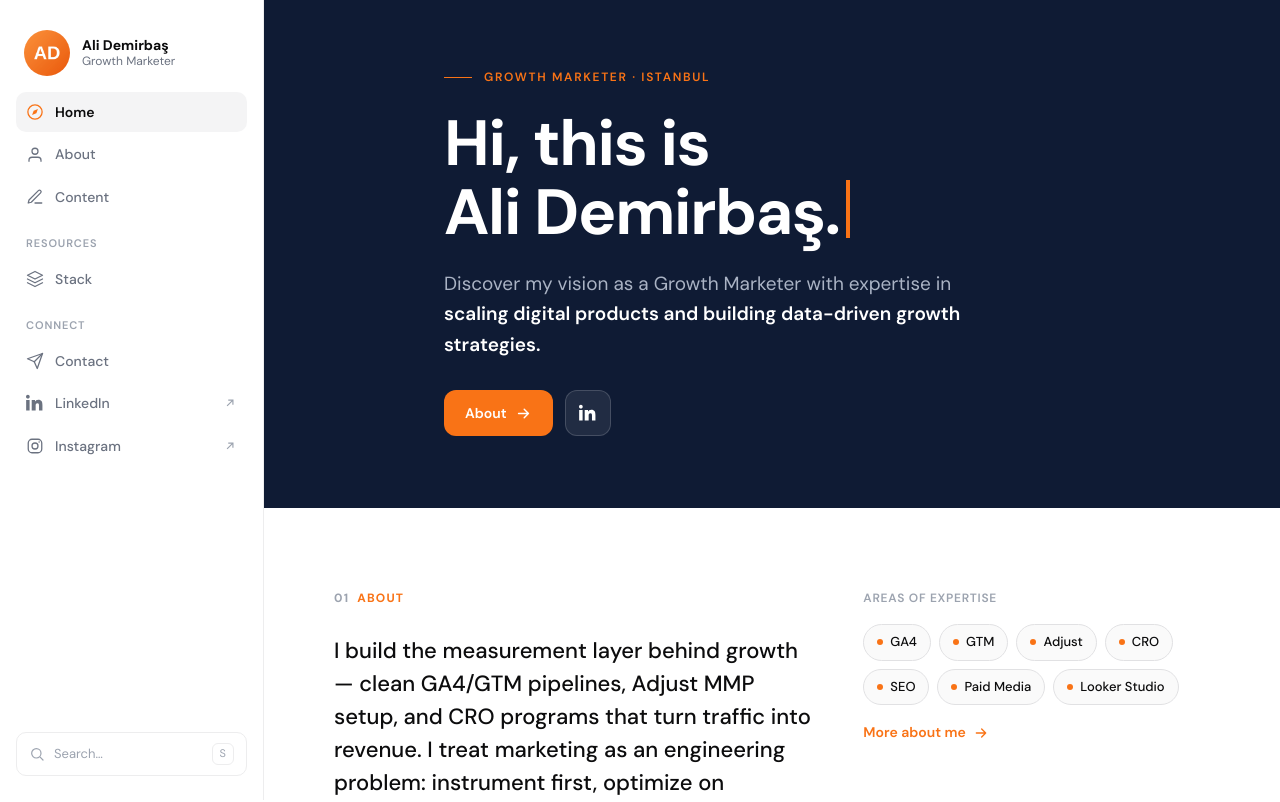
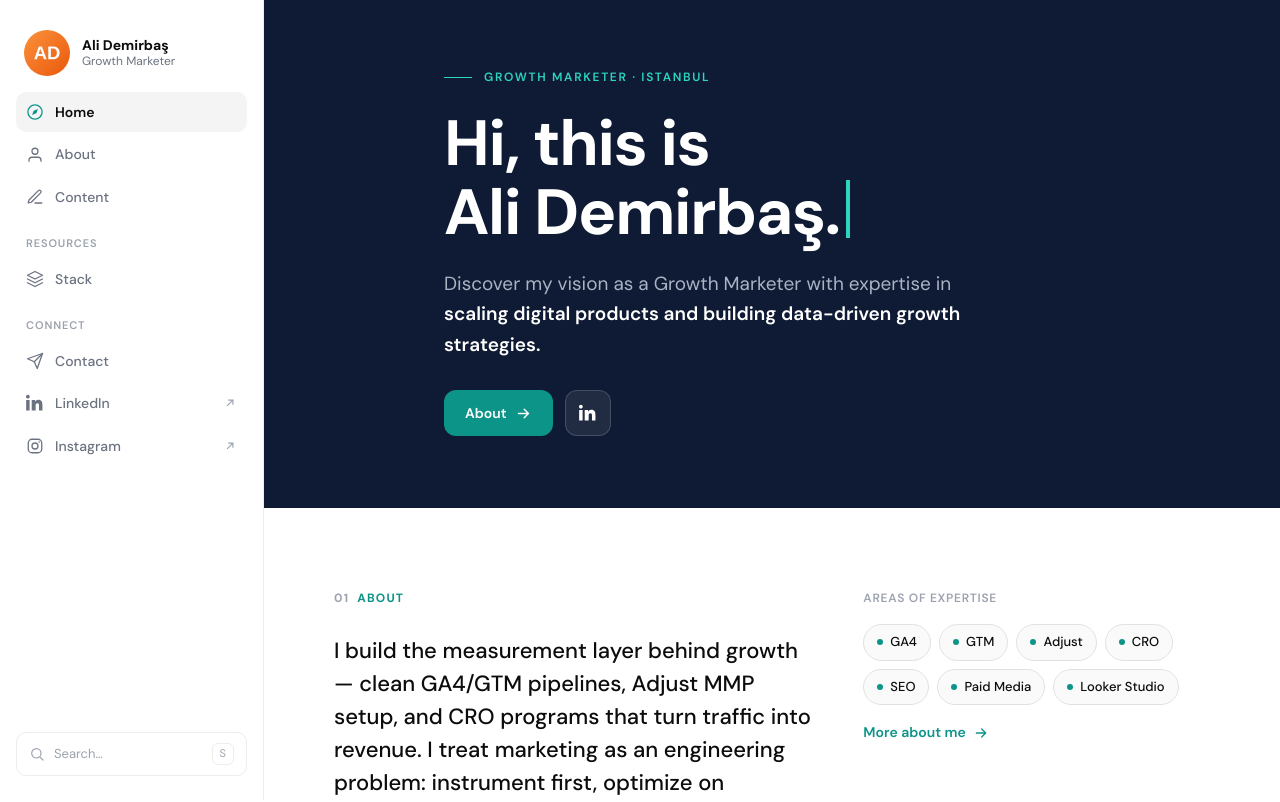
Before and after one commit to mehmetalidemirbas-mad/cv, a Next.js app: page / in a window 1280 px wide. Shown: the top 802 px of the page. Built offline with nearby package versions, Linux system fonts and the light colour scheme.

Commit message:
Try teal accent instead of orange (pairs better with navy) (#6)
Orange clashed with the navy dark sections. Switch the accent to teal
(readable on light surfaces, with a brighter teal for pop on navy).

Co-authored-by: Claude <noreply@anthropic.com>

```diff
--- a/src/app/globals.css
+++ b/src/app/globals.css
@@ -12,10 +12,11 @@
   --line-strong: #e1e1e3;
   --surface: #fafafa;
   --surface-2: #f4f4f5;
-  --accent: #f97316;
-  --accent-press: #ea580c;
-  --accent-tint: #fff1e7;
-  --accent-ink: #c2410c;
+  --accent: #0d9488;
+  --accent-press: #0f766e;
+  --accent-bright: #2dd4bf;
+  --accent-tint: #e7faf6;
+  --accent-ink: #0f766e;
   --dark: #0f1b34;
   --dark-muted: #aab3c4;
   --radius: 14px;
@@ -514,7 +515,7 @@ main {
   height: 0.9em;
   margin-left: 6px;
   vertical-align: -0.06em;
-  background: var(--accent);
+  background: var(--accent-bright);
   animation: blink 1.1s steps(1) infinite;
 }
 
@@ -522,6 +523,19 @@ main {
   50% {
     opacity: 0;
   }
+}
+
+/* Brighter accent on the navy (dark) surfaces */
+.hero .eyebrow-dash {
+  color: var(--accent-bright);
+}
+
+.hero .eyebrow-dash .dash {
+  background: var(--accent-bright);
+}
+
+.contact-card .eyebrow {
+  color: var(--accent-bright);
 }
 
 .sub {
```
